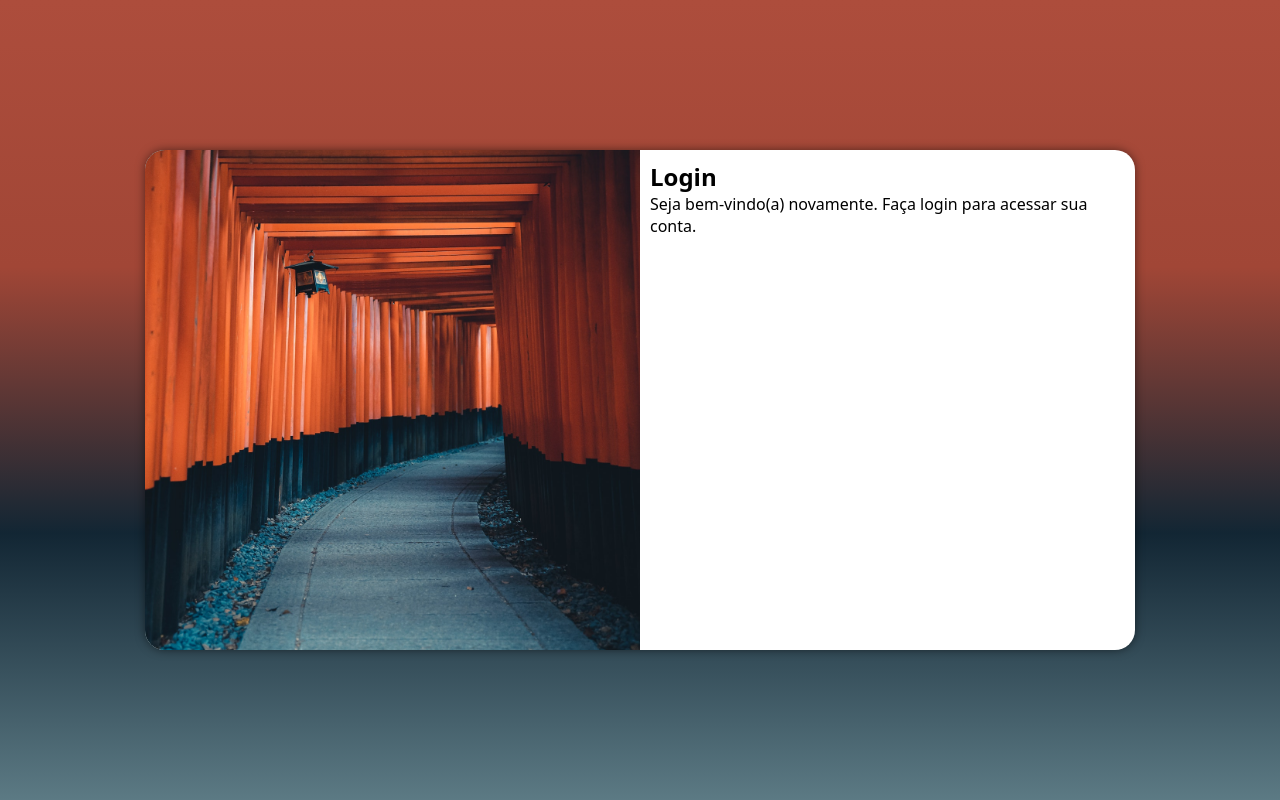
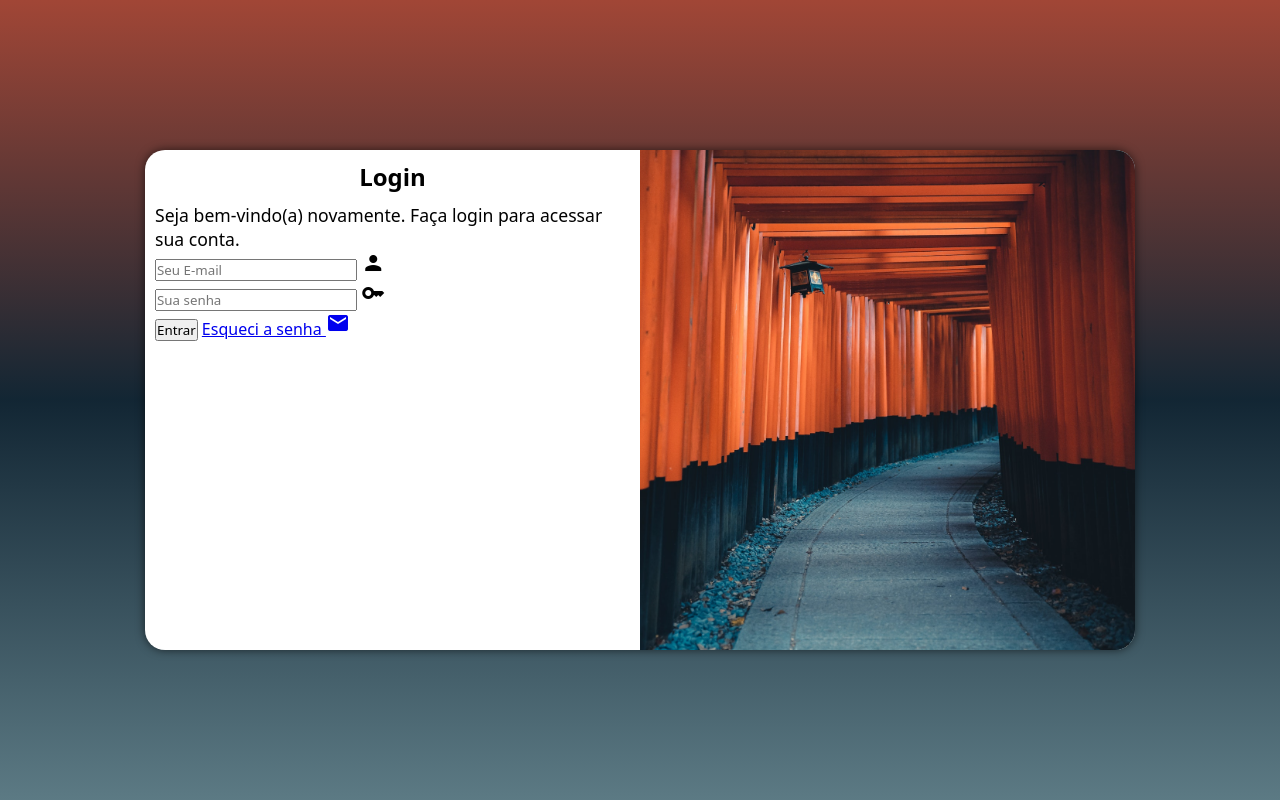
Before and after one commit to Rafael-Dutra-create/HTML-CSS, a plain HTML site: page desafios/TeladeLogin/index.html in a window 1280 px wide. Drawn offline with Linux system fonts and the light colour scheme.

Commit message:
adicionei o formulario

```diff
--- a/desafios/TeladeLogin/estilos/media-query.css
+++ b/desafios/TeladeLogin/estilos/media-query.css
@@ -10,7 +10,7 @@ Desktop: de 992px até 1200px
 Grandes Telas: acima de 1200px
 */
 :root{
-    --degrade: linear-gradient( to top, #5c7a84,#0d202eee,#a14636, #ad4d3c);
+    --degrade: linear-gradient( to top, #5c7a84,#0d202eee,#a14636);
     --cor-celular: #5c7a84;
     --cor-fundo-login: white;
 }
@@ -31,6 +31,9 @@ Grandes Telas: acima de 1200px
         float: right;
         width: 70%;
     }
+    div#formulario > p{
+        font-size: 1em;
+    }
 }
 
 
@@ -43,12 +46,15 @@ Grandes Telas: acima de 1200px
     }
 
     section#login > div#imagem{
-        float: left;
+        float: right;
         width: 50%;
         height: 100%;
     }
     section#login > div#formulario{
-        float: right;
+        float: left;
         width: 50%;
     }
+    div#formulario > p{
+        font-size: 1.1em;
+    }
 }
--- a/desafios/TeladeLogin/estilos/style.css
+++ b/desafios/TeladeLogin/estilos/style.css
@@ -38,7 +38,7 @@ section#login{
     width: 250px;
     height: 500px;
     border-radius: 20px;
-    box-shadow: 0px 0px 10px rgba(0, 0, 0, 0.500);
+    box-shadow: 0px 0px 10px rgba(0, 0, 0, 0.6);
 
     transition: width .3s, height .3s;
     transition-timing-function: ease;
@@ -56,3 +56,11 @@ section#login > div#formulario{
     display: block;
     padding: 10px;
 }
+
+div#formulario > h1{
+    text-align: center;
+    margin-bottom: 10px;
+}
+div#formulario > p{
+    font-size: 0.8em;
+}
--- a/desafios/TeladeLogin/index.html
+++ b/desafios/TeladeLogin/index.html
@@ -4,6 +4,8 @@
     <meta charset="UTF-8">
     <meta http-equiv="X-UA-Compatible" content="IE=edge">
     <meta name="viewport" content="width=device-width, initial-scale=1.0">
+    <link href="https://fonts.googleapis.com/icon?family=Material+Icons"
+      rel="stylesheet">
     <link rel="stylesheet" href="estilos/style.css">
     <link rel="stylesheet" href="estilos/media-query.css">
     <title>Login</title>
@@ -18,8 +20,17 @@
             <div id="formulario">
                 <h1>Login</h1>
                 <p>Seja bem-vindo(a) novamente. Faça login para acessar sua conta.</p>
-                <form action="login.php" method="post">
-
+                <form action="login.php" method="post" autocomplete="on">
+                        <div class="campo">
+                            <input type="email" name="login" id="ilogin" placeholder="Seu E-mail" autocomplete="email" required>
+                            <label for="ilogin"><i class="material-icons">person</i></label>
+                        </div>
+                        <div class="campo">
+                            <input type="password" name="senha" id="isenha" placeholder="Sua senha" autocomplete="current-password" required minlength="8">
+                            <label for="isenha"><i class="material-icons">key</i></label>
+                        </div>
+                        <input type="submit" value="Entrar">
+                        <a href="esqueci.html">Esqueci a senha <i class="material-icons">mail</i></a>
                 </form>
             </div>
         </section>
```
